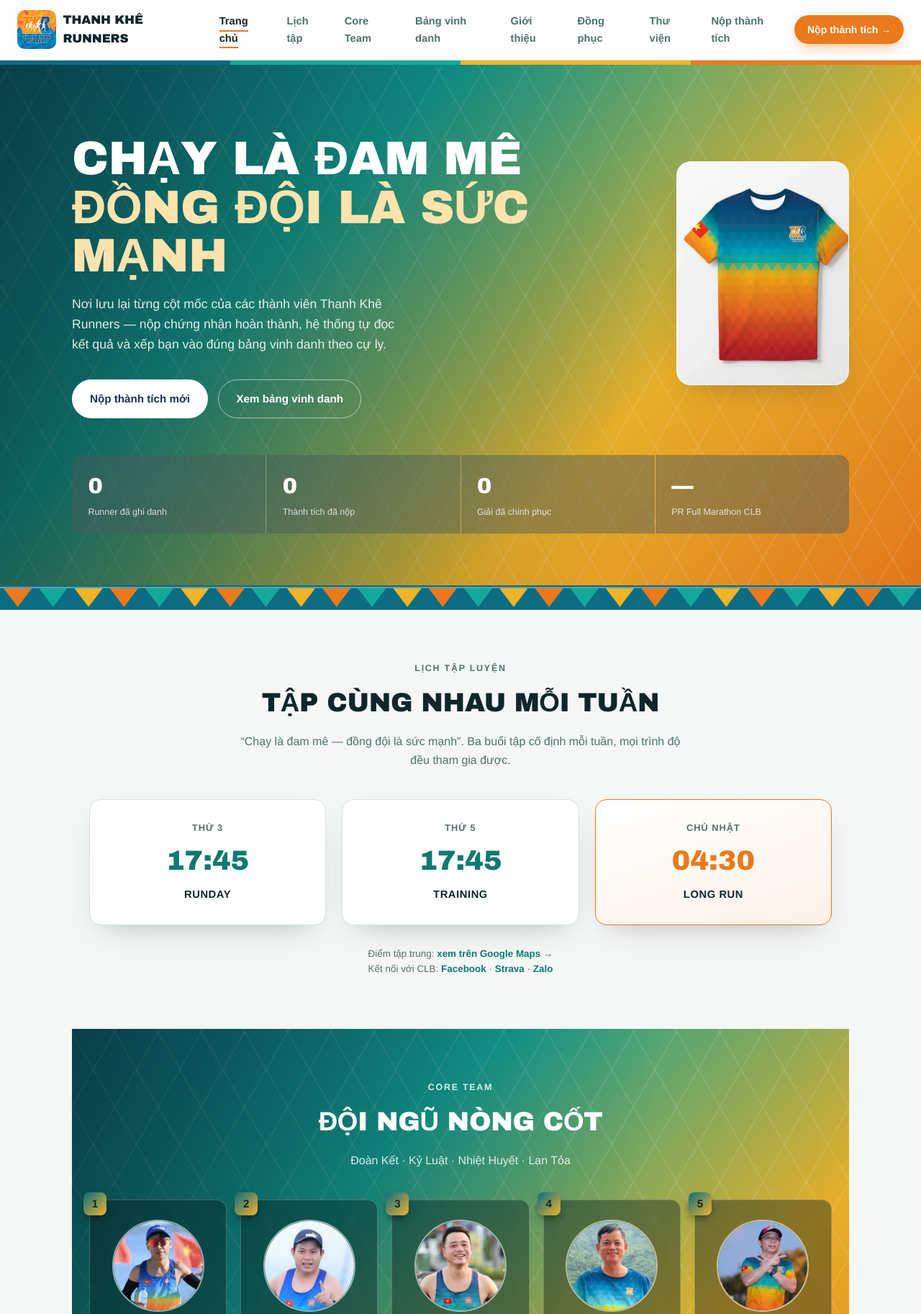
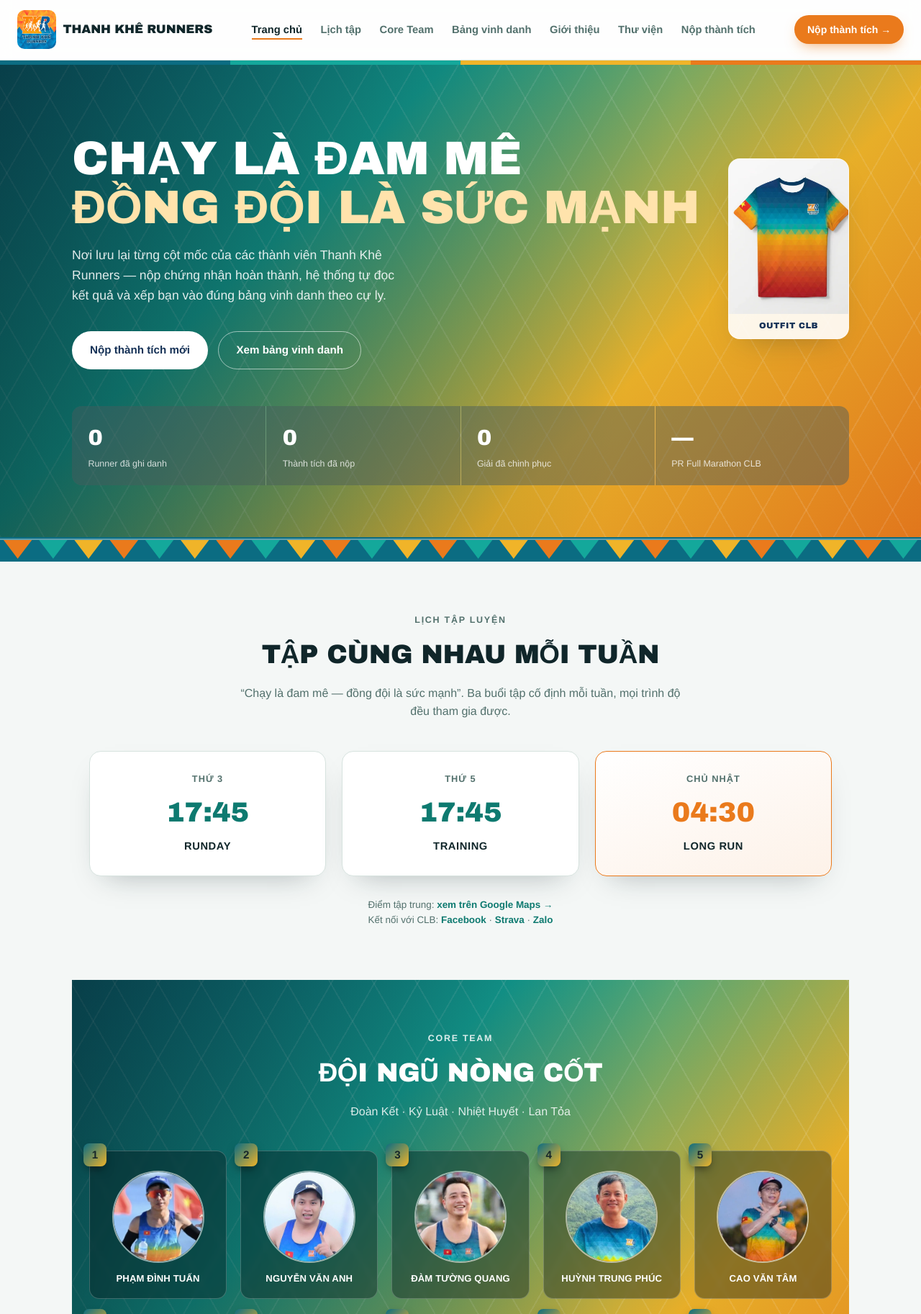
Before and after one commit to EIV-Education/Thanhkherunners, a Flask app: page / in a window 1280 px wide. Shown: the top 1825 px of the page at 72% size. Run offline with Flask 3, Linux system fonts and the light colour scheme.

Commit message:
Shrink hero jersey, label it "Outfit CLB", remove separate outfit section
The jersey photo card in the hero was oversized relative to the text
column - shrunk it down and added an "Outfit CLB" caption instead of
linking to a dedicated section. The standalone "Đồng phục CLB" section
further down the page (and its now-unused outfit.webp asset) is
removed since the hero already shows the jersey.

Co-Authored-By: Claude Sonnet 5 <noreply@anthropic.com>
Claude-Session: https://claude.ai/code/session_011GC8igYC4JR8rmxxU82KyT

```diff
--- a/static/home.css
+++ b/static/home.css
@@ -215,9 +215,8 @@ a { color: inherit; }
 
 .hero-jersey {
   flex: 0 0 auto;
-  display: block;
-  width: 240px;
-  border-radius: 20px;
+  width: 168px;
+  border-radius: 16px;
   overflow: hidden;
   background: rgba(255, 255, 255, 0.9);
   box-shadow: var(--shadow);
@@ -230,9 +229,21 @@ a { color: inherit; }
   height: auto;
 }
 
+.hero-jersey-label {
+  display: block;
+  text-align: center;
+  padding: 0.4rem 0.4rem 0.55rem;
+  font-family: "Arial Black", sans-serif;
+  font-weight: 900;
+  font-size: 0.72rem;
+  letter-spacing: 0.04em;
+  text-transform: uppercase;
+  color: var(--navy);
+}
+
 @media (max-width: 820px) {
   .hero-inner-split { flex-direction: column; }
-  .hero-jersey { width: 200px; }
+  .hero-jersey { width: 180px; }
 }
 
 .hero .eyebrow,
@@ -661,23 +672,6 @@ td.time { font-weight: 700; color: var(--teal); }
   color: rgba(255, 255, 255, 0.35);
 }
 
-/* ---------- Outfit (đồng phục CLB) ---------- */
-.outfit-frame {
-  max-width: 960px;
-  margin: 0 auto;
-  border-radius: 20px;
-  overflow: hidden;
-  box-shadow: var(--shadow);
-  border: 1px solid var(--border);
-  background: var(--surface);
-}
-
-.outfit-frame img {
-  display: block;
-  width: 100%;
-  height: auto;
-}
-
 /* ---------- Gallery preview (thư viện ảnh/video) ---------- */
 .gallery-preview-grid {
   display: grid;
--- a/templates/home.html
+++ b/templates/home.html
@@ -18,7 +18,6 @@
       <li><a href="#core-team">Core Team</a></li>
       <li><a href="#vinh-danh">Bảng vinh danh</a></li>
       <li><a href="#gioi-thieu">Giới thiệu</a></li>
-      <li><a href="#dong-phuc">Đồng phục</a></li>
       <li><a href="#thu-vien">Thư viện</a></li>
       <li><a href="{{ url_for('index') }}" target="_blank" rel="noopener">Nộp thành tích</a></li>
     </ul>
@@ -36,9 +35,10 @@
           <a class="btn btn-outline" href="#vinh-danh">Xem bảng vinh danh</a>
         </div>
       </div>
-      <a class="hero-jersey" href="#dong-phuc">
+      <div class="hero-jersey">
         <img src="{{ url_for('static', filename='images/outfit-hero.webp') }}" alt="Đồng phục thi đấu CLB Thanh Khê Runners" />
-      </a>
+        <span class="hero-jersey-label">Outfit CLB</span>
+      </div>
     </div>
     <div class="hero-stats">
       <div class="hero-stat"><div class="num mono">{{ stats.runners }}</div><div class="label">Runner đã ghi danh</div></div>
@@ -179,17 +179,6 @@
     </div>
   </section>
 
-  <section class="page outfit" id="dong-phuc">
-    <div class="section-head">
-      <p class="eyebrow">Đồng phục CLB</p>
-      <h2 class="display">Áo Thi Đấu Thanh Khê Runners</h2>
-      <p>Thiết kế theo đúng tông màu cờ CLB — mặc lên là nhận ra nhau ngay giữa mọi giải chạy.</p>
-    </div>
-    <div class="outfit-frame">
-      <img src="{{ url_for('static', filename='images/outfit.webp') }}" alt="Đồng phục thi đấu CLB Thanh Khê Runners - mặt trước và mặt sau" />
-    </div>
-  </section>
-
   <section class="page" id="thu-vien">
     <div class="section-head">
       <p class="eyebrow">Thư viện ảnh &amp; video</p>
@@ -223,7 +212,6 @@
       <a href="#lich-tap">Lịch tập</a>
       <a href="#vinh-danh">Bảng vinh danh</a>
       <a href="#gioi-thieu">Giới thiệu</a>
-      <a href="#dong-phuc">Đồng phục</a>
       <a href="#thu-vien">Thư viện</a>
       <a href="{{ url_for('index') }}" target="_blank" rel="noopener">Nộp thành tích</a>
     </div>
```
Also changed, not shown: README.md, static/images/outfit.webp (deleted).
